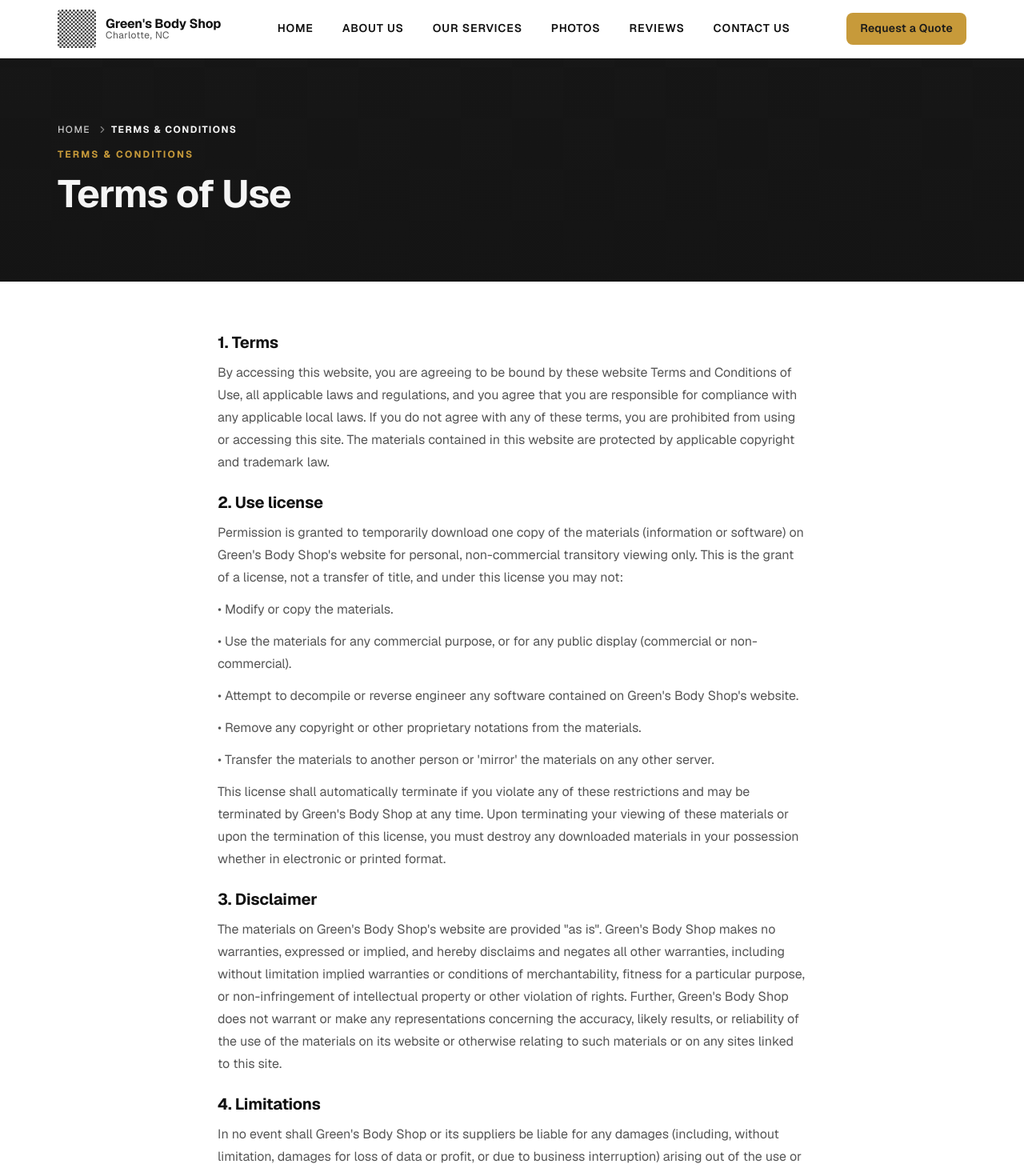
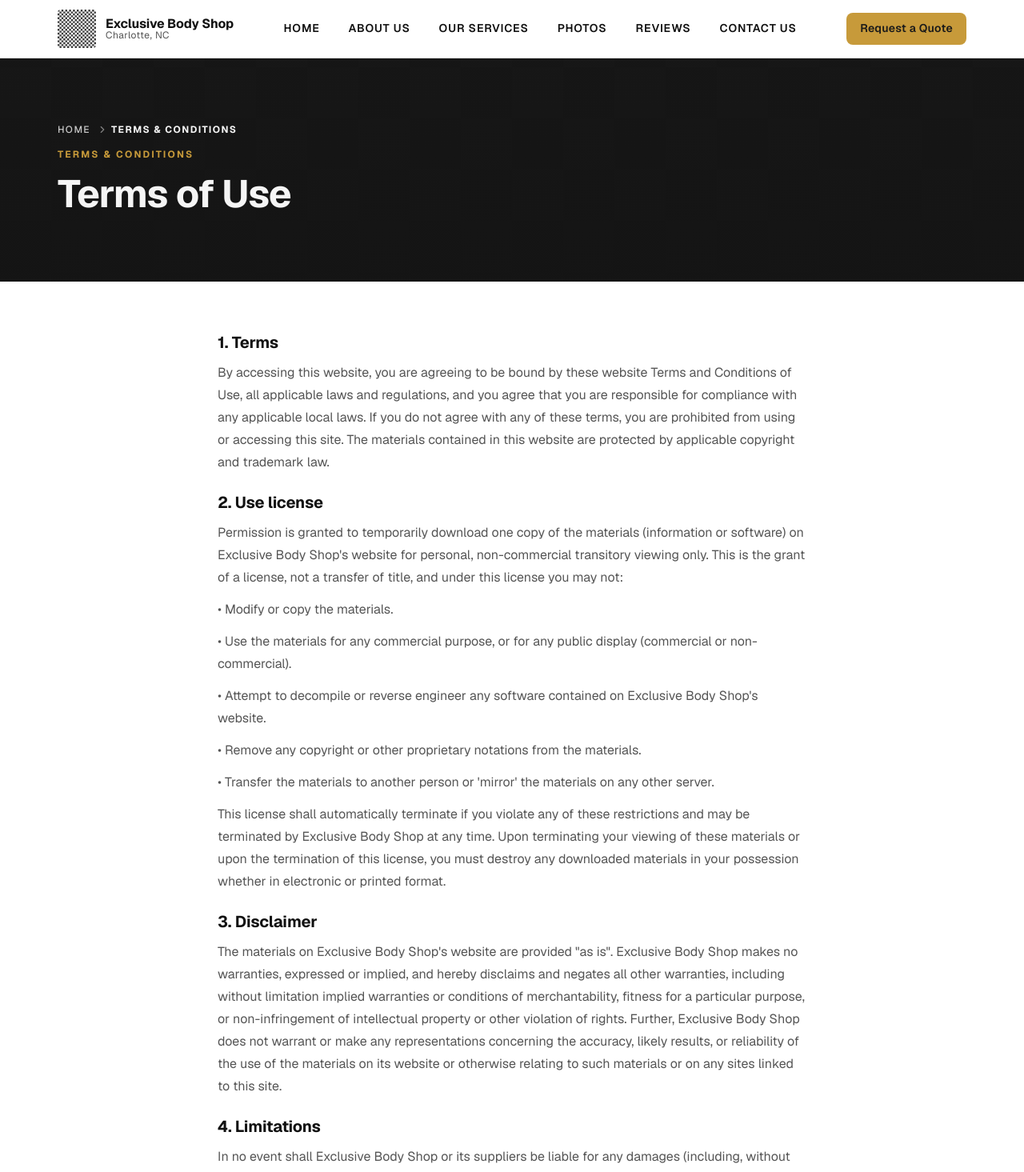
Before and after one commit to soyDOFT/bodyshop, a Next.js app: page /terms in a window 1280 px wide. Shown: the top 1465 px of the page at 80% size. Built offline with nearby package versions, Linux system fonts and the light colour scheme.

Commit message:
Fix various content references to owner and address

```diff
--- a/src/components/sections/FeatureCards/FeatureCards.tsx
+++ b/src/components/sections/FeatureCards/FeatureCards.tsx
@@ -23,7 +23,7 @@ const FEATURES = [
     eyebrow: 'Customer Reviews',
     title: 'Customer Reviews',
     body:
-      "Read what owner Irvin Green's satisfied customers have to say and find out why they're so loyal. See the real results he has achieved.",
+      "Read what owner Walter Salazar's satisfied customers have to say and find out why they're so loyal. See the real results he has achieved.",
     cta: { label: 'Read Reviews', href: '/reviews' },
   },
 ] as const;
--- a/src/components/sections/QuoteCta/QuoteCta.tsx
+++ b/src/components/sections/QuoteCta/QuoteCta.tsx
@@ -11,7 +11,7 @@ type QuoteCtaProps = {
 
 export function QuoteCta({
   heading = 'Interested in our services? Request a quote.',
-  body = "Green's Body Shop is not a large, fancy hub of bustling activity, frantically trying to meet deadlines so as to move on to the next job as quickly as possible. Rather, it is a small business with all the necessary tools and equipment to complete any repair as well as — if not better than — the mega-shops.",
+  body = 'Exclusive Body Shop is not a large, fancy hub of bustling activity, frantically trying to meet deadlines so as to move on to the next job as quickly as possible. Rather, it is a small business with all the necessary tools and equipment to complete any repair as well as — if not better than — the mega-shops.",
   ctaLabel = 'Request a Quote',
 }: QuoteCtaProps) {
   return (
--- a/src/data/legal/terms.ts
+++ b/src/data/legal/terms.ts
@@ -10,49 +10,49 @@ export const TERMS_SECTIONS: LegalSection[] = [
   {
     heading: '2. Use license',
     body: [
-      "Permission is granted to temporarily download one copy of the materials (information or software) on Green's Body Shop's website for personal, non-commercial transitory viewing only. This is the grant of a license, not a transfer of title, and under this license you may not:",
+      "Permission is granted to temporarily download one copy of the materials (information or software) on Exclusive Body Shop's website for personal, non-commercial transitory viewing only. This is the grant of a license, not a transfer of title, and under this license you may not:",
       '• Modify or copy the materials.',
       '• Use the materials for any commercial purpose, or for any public display (commercial or non-commercial).',
-      "• Attempt to decompile or reverse engineer any software contained on Green's Body Shop's website.",
+      "• Attempt to decompile or reverse engineer any software contained on Exclusive Body Shop's website.",
       '• Remove any copyright or other proprietary notations from the materials.',
       "• Transfer the materials to another person or 'mirror' the materials on any other server.",
-      "This license shall automatically terminate if you violate any of these restrictions and may be terminated by Green's Body Shop at any time. Upon terminating your viewing of these materials or upon the termination of this license, you must destroy any downloaded materials in your possession whether in electronic or printed format.",
+      "This license shall automatically terminate if you violate any of these restrictions and may be terminated by Exclusive Body Shop at any time. Upon terminating your viewing of these materials or upon the termination of this license, you must destroy any downloaded materials in your possession whether in electronic or printed format.",
     ],
   },
   {
     heading: '3. Disclaimer',
     body: [
-      "The materials on Green's Body Shop's website are provided \"as is\". Green's Body Shop makes no warranties, expressed or implied, and hereby disclaims and negates all other warranties, including without limitation implied warranties or conditions of merchantability, fitness for a particular purpose, or non-infringement of intellectual property or other violation of rights. Further, Green's Body Shop does not warrant or make any representations concerning the accuracy, likely results, or reliability of the use of the materials on its website or otherwise relating to such materials or on any sites linked to this site.",
+      "The materials on Exclusive Body Shop's website are provided \"as is\". Exclusive Body Shop makes no warranties, expressed or implied, and hereby disclaims and negates all other warranties, including without limitation implied warranties or conditions of merchantability, fitness for a particular purpose, or non-infringement of intellectual property or other violation of rights. Further, Exclusive Body Shop does not warrant or make any representations concerning the accuracy, likely results, or reliability of the use of the materials on its website or otherwise relating to such materials or on any sites linked to this site.",
     ],
   },
   {
     heading: '4. Limitations',
     body: [
-      "In no event shall Green's Body Shop or its suppliers be liable for any damages (including, without limitation, damages for loss of data or profit, or due to business interruption) arising out of the use or inability to use the materials on Green's Body Shop's website, even if Green's Body Shop or an authorized representative has been notified orally or in writing of the possibility of such damage. Because some jurisdictions do not allow limitations on implied warranties, or limitations of liability for consequential or incidental damages, these limitations may not apply to you.",
+      "In no event shall Exclusive Body Shop or its suppliers be liable for any damages (including, without limitation, damages for loss of data or profit, or due to business interruption) arising out of the use or inability to use the materials on Exclusive Body Shop's website, even if Exclusive Body Shop or an authorized representative has been notified orally or in writing of the possibility of such damage. Because some jurisdictions do not allow limitations on implied warranties, or limitations of liability for consequential or incidental damages, these limitations may not apply to you.",
     ],
   },
   {
     heading: '5. Revisions and errata',
     body: [
-      "The materials appearing on Green's Body Shop's website could include technical, typographical, or photographic errors. Green's Body Shop does not warrant that any of the materials on its website are accurate, complete, or current. Green's Body Shop may make changes to the materials contained on its website at any time without notice. Green's Body Shop does not, however, make any commitment to update the materials.",
+      "The materials appearing on Exclusive Body Shop's website could include technical, typographical, or photographic errors. Exclusive Body Shop does not warrant that any of the materials on its website are accurate, complete, or current. Exclusive Body Shop may make changes to the materials contained on its website at any time without notice. Exclusive Body Shop does not, however, make any commitment to update the materials.",
     ],
   },
   {
     heading: '6. Links',
     body: [
-      "Green's Body Shop has not reviewed all of the sites linked to its website and is not responsible for the contents of any such linked site. The inclusion of any link does not imply endorsement by Green's Body Shop of the site. Use of any such linked website is at the user's own risk.",
+      "Exclusive Body Shop has not reviewed all of the sites linked to its website and is not responsible for the contents of any such linked site. The inclusion of any link does not imply endorsement by Exclusive Body Shop of the site. Use of any such linked website is at the user's own risk.",
     ],
   },
   {
     heading: '7. Site terms of use modifications',
     body: [
-      "Green's Body Shop may revise these terms of use for its website at any time without notice. By using this website you are agreeing to be bound by the then-current version of these Terms and Conditions of Use.",
+      "Exclusive Body Shop may revise these terms of use for its website at any time without notice. By using this website you are agreeing to be bound by the then-current version of these Terms and Conditions of Use.",
     ],
   },
   {
     heading: '8. Governing law',
     body: [
-      "Any claim relating to Green's Body Shop's website shall be governed by the laws of the State of North Carolina without regard to its conflict-of-law provisions.",
+      "Any claim relating to Exclusive Body Shop's website shall be governed by the laws of the State of North Carolina without regard to its conflict-of-law provisions.",
     ],
   },
 ];
--- a/src/data/siteMeta.ts
+++ b/src/data/siteMeta.ts
@@ -1,13 +1,13 @@
 export const SITE_META = {
-  name: "Green's Body Shop",
-  shortName: "Green's",
-  ownerName: "Irvin Green",
+  name: 'Exclusive Body Shop',
+  shortName: 'Exclusive',
+  ownerName: 'Walter Salazar',
   tagline: 'Your choice for Charlotte body shops.',
   description:
     "Charlotte's trusted body shop for collision repair, custom paint, and restoration. 30+ years of experience serving Charlotte and surrounding neighborhoods.",
   city: 'Charlotte',
   state: 'NC',
-  address: 'Serving Charlotte, NC & Surrounding Areas',
+  address: '2316 Beattles Ford Rd. Charlotte, NC 28216-4314',
   phone: '(555) 123-4567',
   phoneHref: 'tel:+15551234567',
   email: 'info@example.com',
@@ -19,7 +19,7 @@ export const SITE_META = {
     yelp: '#',
     googleReview: '#',
   },
-  copyrightHolder: "Green's Body Shop",
+  copyrightHolder: 'Exclusive Body Shop',
 } as const;
 
 export type SiteMeta = typeof SITE_META;
```
Also changed, not shown: src/data/testimonials.ts (+5 -5 lines).
